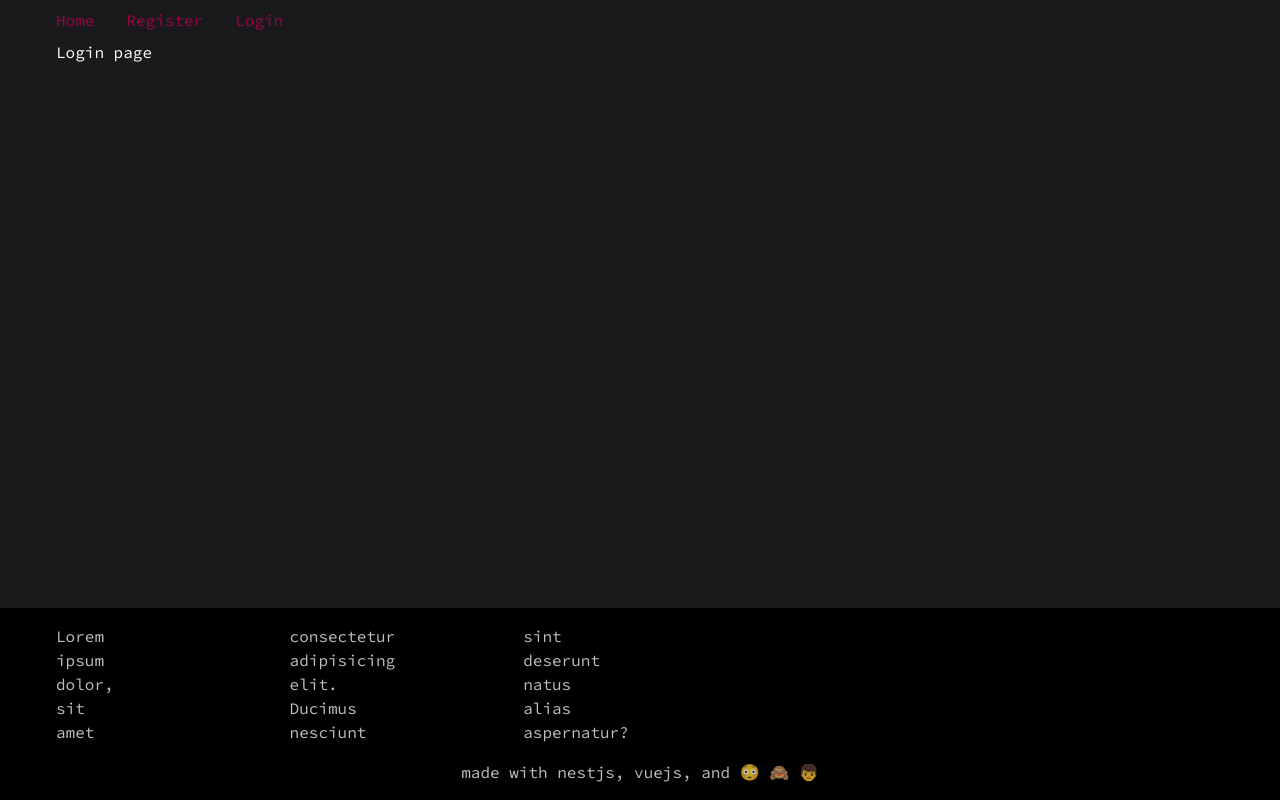
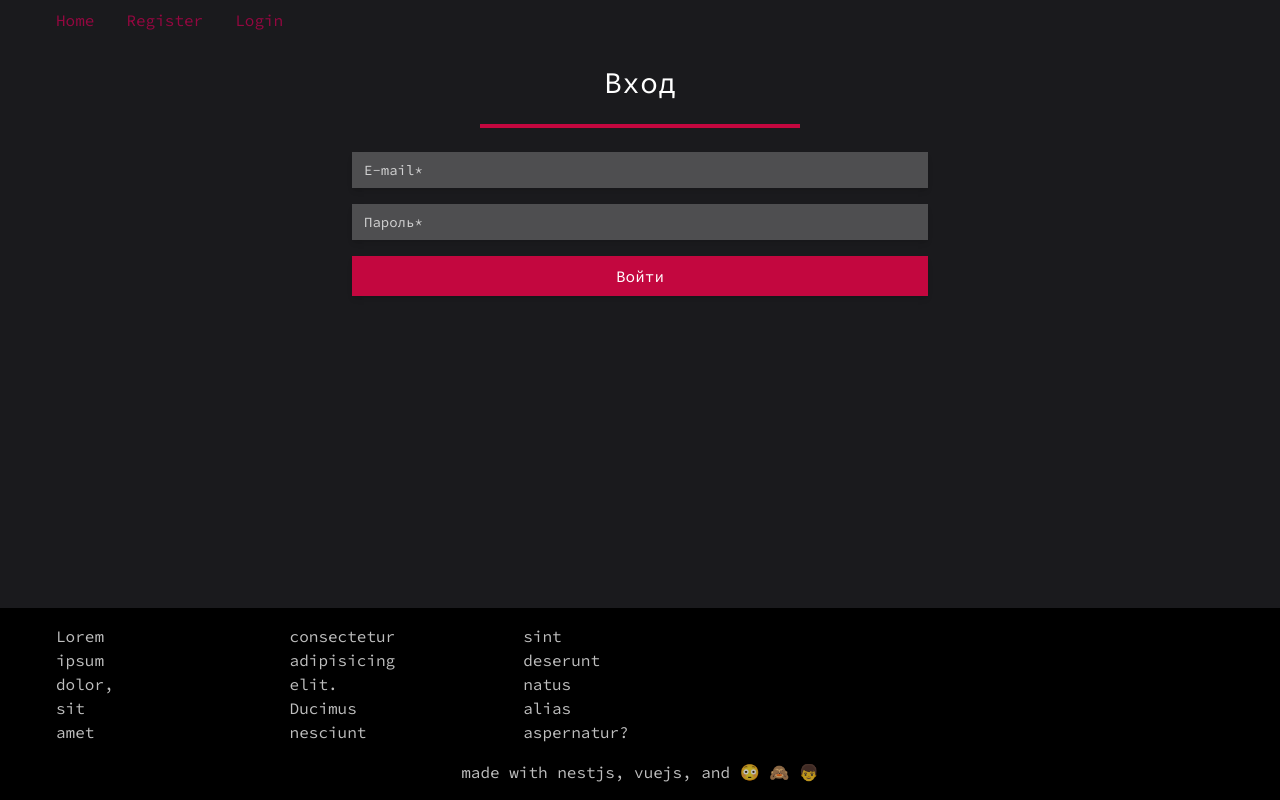
Before and after one commit to rtabulov/qup, a Vue app in the folder apps/client/: page /login in a window 1280 px wide. Built offline with nearby package versions, Linux system fonts and the light colour scheme.

Commit message:
make login page

```diff
--- a/apps/client/package.json
+++ b/apps/client/package.json
@@ -11,6 +11,7 @@
   "dependencies": {
     "@headlessui/vue": "^1.5.0",
     "@heroicons/vue": "^1.0.6",
+    "pinia": "^2.0.12",
     "serve": "^13.0.2",
     "vue": "^3.2.25",
     "vue-router": "^4.0.14"
--- a/apps/client/src/main.ts
+++ b/apps/client/src/main.ts
@@ -1,5 +1,6 @@
 import { createApp } from 'vue';
 import { createRouter, createWebHistory } from 'vue-router';
+import { createPinia } from 'pinia';
 
 import App from './App.vue';
 import './index.css';
@@ -11,4 +12,6 @@ const router = createRouter({
   history: createWebHistory(import.meta.env.BASE_URL),
 });
 
-createApp(App).use(router).mount('#app');
+const pinia = createPinia();
+
+createApp(App).use(router).use(pinia).mount('#app');
--- a/apps/client/src/pages/login/index.vue
+++ b/apps/client/src/pages/login/index.vue
@@ -1,3 +1,54 @@
+<script lang="ts" setup>
+import { reactive } from 'vue';
+import AppInput from '../../components/AppInput.vue';
+import AppButton from '../../components/AppButton.vue';
+import { LoginUserDto } from '../../types';
+import { useRouter } from 'vue-router';
+import { useUserStore } from '../../store';
+
+const form = reactive<LoginUserDto>({
+  email: '',
+  password: '',
+});
+
+const router = useRouter();
+const userStore = useUserStore();
+
+async function onSubmit() {
+  const res = await fetch('/api/auth/login', {
+    method: 'POST',
+    body: JSON.stringify({ ...form }),
+    headers: {
+      'Content-Type': 'application/json',
+    },
+  }).then((res) => res.json());
+
+  const userData = await fetch('/api/auth/self').then((res) => res.json());
+  userStore.setUser(userData);
+
+  router.push('/');
+}
+</script>
+
 <template>
-  <h1 class="font-display">Login page</h1>
+  <div class="py-6 text-center">
+    <h1 class="text-3xl">Вход</h1>
+    <hr class="max-w-xs my-6 mx-auto border-red border-b-[3px]" />
+    <form class="max-w-xl mx-auto space-y-4" @submit.prevent="onSubmit">
+      <AppInput
+        v-model="form.email"
+        type="email"
+        required
+        placeholder="E-mail"
+      />
+      <AppInput
+        v-model="form.password"
+        type="password"
+        required
+        placeholder="Пароль"
+      />
+
+      <AppButton type="submit" class="w-full">Войти</AppButton>
+    </form>
+  </div>
 </template>
--- a/apps/client/src/pages/register/index.vue
+++ b/apps/client/src/pages/register/index.vue
@@ -3,10 +3,10 @@ import { reactive, ref, watchEffect } from 'vue';
 import AppInput from '../../components/AppInput.vue';
 import AppSelect from '../../components/AppSelect.vue';
 import AppButton from '../../components/AppButton.vue';
-import { CreateTeacherDto, Department } from '../../types';
+import { RegisterUserDto, Department } from '../../types';
 import { useRouter } from 'vue-router';
 
-const form = reactive<CreateTeacherDto>({
+const form = reactive<RegisterUserDto>({
   firstName: '',
   lastName: '',
   middleName: '',
--- /dev/null
+++ b/apps/client/src/store/index.ts
@@ -0,0 +1,18 @@
+import { defineStore } from 'pinia';
+import { User } from '../types/index';
+
+export const useUserStore = defineStore('todos', {
+  state: () => ({
+    user: null as User | null,
+  }),
+
+  actions: {
+    logout() {
+      // you can directly mutate the state
+      this.user = null;
+    },
+    setUser(user: User) {
+      this.user = user;
+    },
+  },
+});
```
Also changed, not shown: apps/client/src/types/index.ts (+9 -5 lines).
